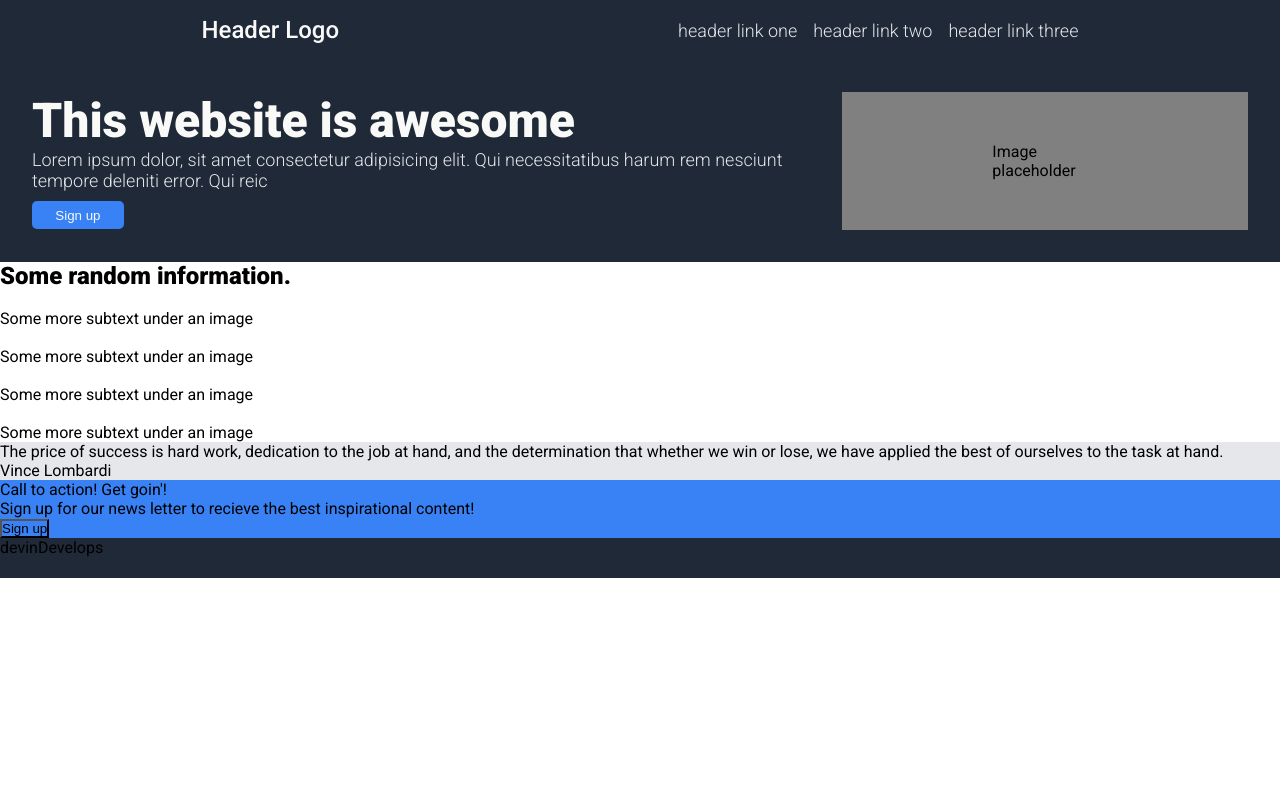
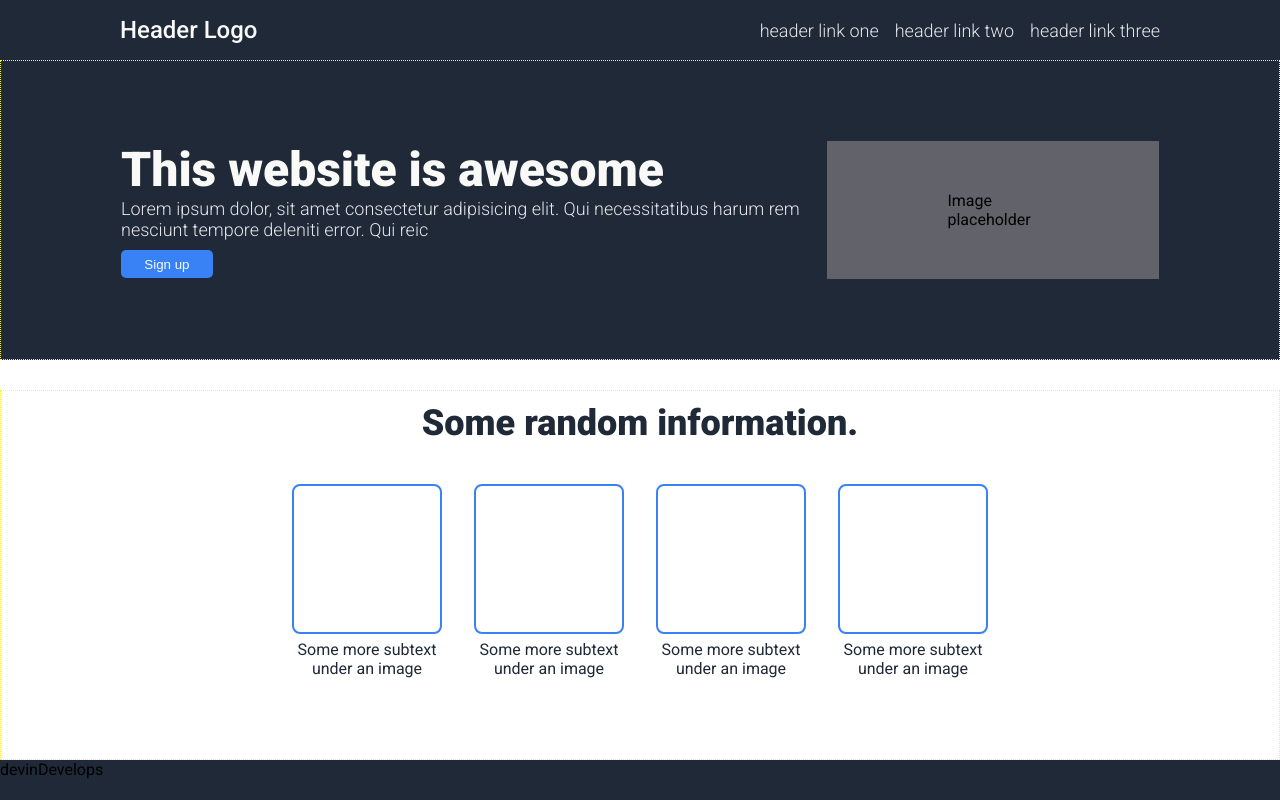
Before and after one commit to devinDevelops/landing-page, a plain HTML site: page index.html in a window 1280 px wide. Drawn offline with Linux system fonts and the light colour scheme.

Commit message:
Simplify html structure + adjust positioning
The initail html structure was overwheling to apply styles to so I decided to comment out the parts I was not working on at the time. With the parts I was working on, I removed the semantic html to simplify styling and make it easier to read.

```diff
--- a/css/style.css
+++ b/css/style.css
@@ -4,6 +4,23 @@
   padding: 0;
   margin: 0;
   box-sizing: border-box;
+}
+
+.main-header,
+.random-info {
+  flex: 1;
+  border: 1px dotted yellow;
+}
+
+html,
+body,
+.page {
+  height: 100%;
+}
+.page {
+  display: flex;
+  flex-direction: column;
+  /* flex: 1; */
 }
 
 body {
@@ -23,13 +40,13 @@ button {
   background-color: #3882f6;
 }
 
-/* HEADER Styles */
+/* ********* HEADER Styles ********* */
 
-.header div{
+.header {
   display: flex;
-  justify-content: space-around;
+  justify-content: space-between;
   align-items: center;
-  padding: 1em 2em;
+  padding: 16px 120px;
 }
 
 .header-logo {
@@ -52,13 +69,17 @@ a {
   font-size: 18px;
 }
 
-/* MAIN HEADER Styles */
+/* ********* MAIN HEADER Styles ********* */
 
 .main-header {
   display: flex;
-  justify-content: space-around;
-  padding: 2em 2em;
-  gap: 1em;
+  justify-content: space-between;
+  padding: 80px 120px;
+  gap: 18px;
+}
+
+.left-section {
+  max-width: 700px;
 }
 
 .left-section h1 {
@@ -81,6 +102,50 @@ a {
 }
 
 .img-placeholder {
-  padding: 50px 150px;
-  background-color: grey;
+  padding: 50px 120px;
+  background-color: #62626b;
 }
+
+ /* ********* RANDOM INFO Styles ********* */
+
+.random-info {
+  display: flex;
+  justify-content: center;
+  align-items: center;
+  flex-direction: column;
+  margin-top: 30px;
+}
+
+.random-info h1 {
+  color: #1F2937;
+  font-size: 36px;
+}
+
+.img-row {
+  display: flex;
+  justify-content: center;
+  gap: 2em;
+  margin-top: 40px;
+  margin-bottom: 70px;
+}
+
+.img-container {
+  max-width: 150px;
+}
+
+.rand-info-img {
+  border: 2px solid #3882f6;
+  border-radius: 8px;
+  padding: 1em;
+  width: 150px;
+  height: 150px;
+  margin-bottom: 6px;
+}
+
+figure {
+  display: flex;
+  flex-direction: column;
+  align-items: center;
+  color: #1F2937;
+  text-align: center;
+}
--- a/index.html
+++ b/index.html
@@ -8,8 +8,9 @@
   <link rel="stylesheet" href="css/style.css">
 </head>
 <body>
-  <header class="header">
+  <div class="page">
     <div class="dark-bg">
+      <div class="header">
         <h1 class="header-logo">Header Logo</h1>
 
         <nav>
@@ -20,11 +21,11 @@
           </ul>
         </nav>
       </div>
-  </header>
+    </div>
 
-  <main>
-    <header>
-      <div class="main-header dark-bg">
+    <!-- <main> -->
+      <div class="dark-bg">
+        <div class="main-header">
 
           <div class="left-section">
             <h1>This website is awesome</h1>
@@ -36,17 +37,20 @@
 
           <div class="img-placeholder">Image placeholder</div>
         </div>
-    </header>
+      </div>
 
-    <section>
-      <div>
+
+
+
+    <!-- <section> -->
+      <div class="random-info">
 
         <h1>Some random information.</h1>
         <div class="img-row">
 
           <div class="img-container">
             <figure>
-              <img src="" alt="">
+              <div class="rand-info-img"></div>
               <figcaption>
                 Some more subtext under an image
               </figcaption>
@@ -55,7 +59,7 @@
 
           <div class="img-container">
             <figure>
-              <img src="" alt="">
+              <div class="rand-info-img"></div>
               <figcaption>
                 Some more subtext under an image
               </figcaption>
@@ -64,7 +68,7 @@
 
           <div class="img-container">
             <figure>
-              <img src="" alt="">
+              <div class="rand-info-img"></div>
               <figcaption>
                 Some more subtext under an image
               </figcaption>
@@ -73,7 +77,7 @@
 
           <div class="img-container">
             <figure>
-              <img src="" alt="">
+              <div class="rand-info-img"></div>
               <figcaption>
                 Some more subtext under an image
               </figcaption>
@@ -83,11 +87,11 @@
         </div>
 
       </div>
-    </section>
+    <!-- </section> -->
 
-    <section>
-      <div class="light-bg">
-        <p class="quote">
+    <!-- <section> -->
+      <!-- <div class="quote-container light-bg">
+        <p class="quote-text">
           The price of success is hard work, dedication to the job at hand,
           and the determination that whether we win or lose,
           we have applied the best of ourselves to the task at hand.
@@ -95,11 +99,11 @@
         <p class="quote-author">
           Vince Lombardi
         </p>
-      </div>
-    </section>
+      </div> -->
+    <!-- </section> -->
 
-    <section>
-      <div class="cta-bg">
+    <!-- <section> -->
+      <!-- <div class="cta-bg">
         <div class="call-to-action">
           <p class="cta-text">
             Call to action! Get goin'!
@@ -109,17 +113,18 @@
           </p>
         </div>
         <button class="cta-button">Sign up</button>
-      </div>
-    </section>
-  </main>
+      </div> -->
+    <!-- </section> -->
+  <!-- </main> -->
 
-  <footer>
-    <div class="dark-bg">
+  <!-- <footer> -->
+    <div class="footer dark-bg">
       <p>devinDevelops</p>
       <a href="#">
         <img src="" alt="">
       </a>
     </div>
-  </footer>
+  </div>
+  <!-- </footer> -->
 </body>
 </html>
```
Lines whose indentation alone changed are shown as unchanged.
